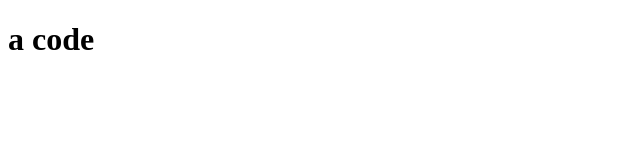
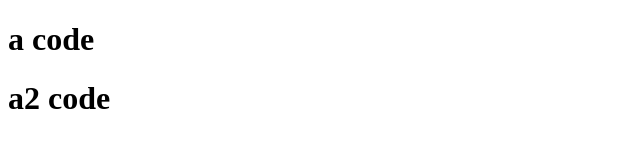
Before and after one commit to sexfat/cfd102_git, a website: page index.html in a window 1280 px wide. Shown: the whole page, without its empty margins (0-640 px from the left). Drawn offline with Linux system fonts and the light colour scheme.

Commit message:
add html

```diff
--- a/index.html
+++ b/index.html
@@ -7,6 +7,7 @@
     <title>首頁</title>
     <div class="wrapper">
       <h1>a code</h1>
+      <h1>a2 code</h1>
     </div>
 </head>
 <body>
```
